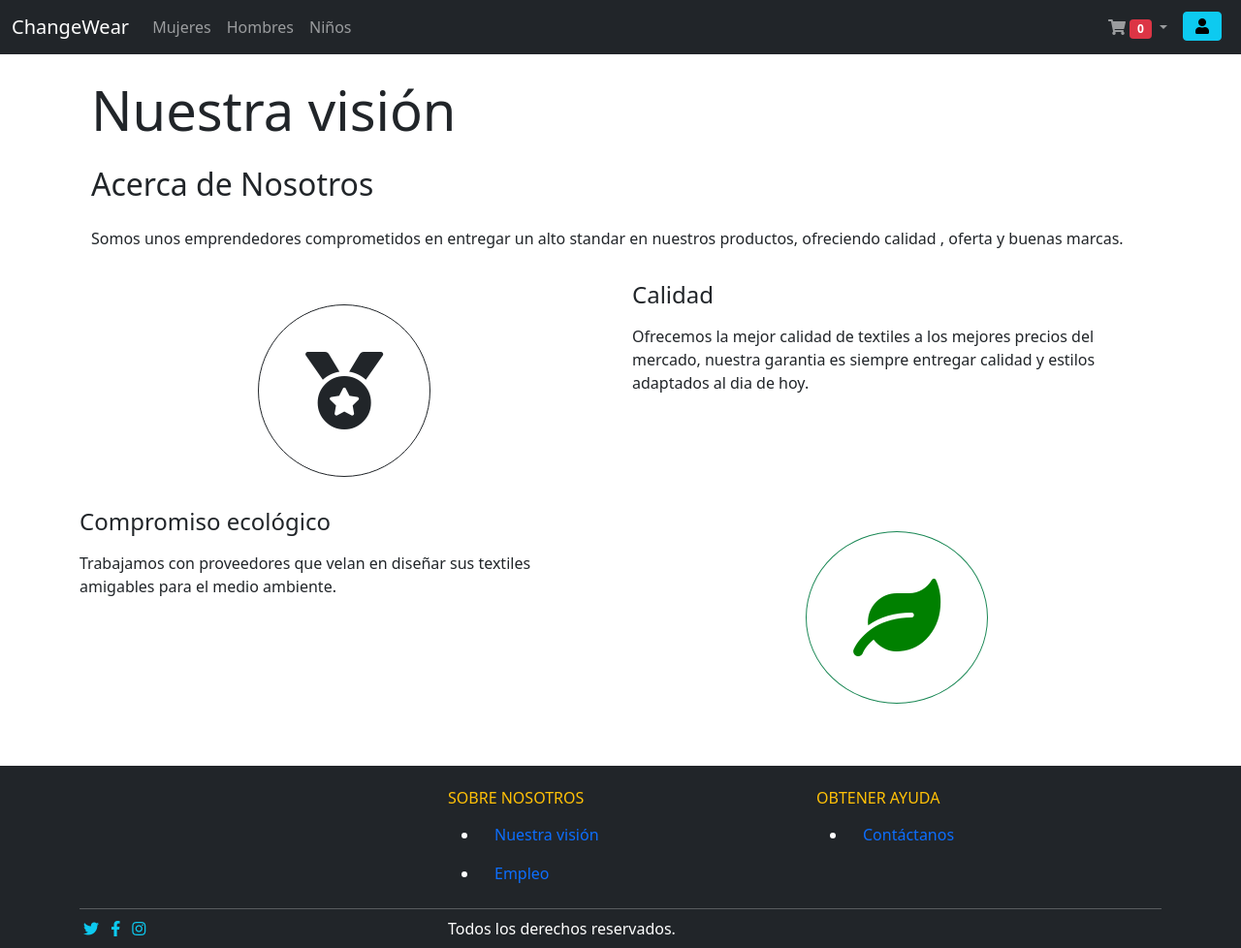
After one commit to Drakeout/changewear-django, a Django app: page /vision/ in a window 1280 px wide. The commit adds this page. Shown: the whole page at 97% size. Run offline with Django 3.2, Linux system fonts and the light colour scheme; some libraries are stand-ins or nearby versions.

Commit message:
Commit con las paginas del footer. HACER BACKUP DE ENV
hagan un backup de su carpeta ENV antes de hacer un merge desde las branches, porsiacaso

```diff
--- a/changeWear/changeWear/urls.py
+++ b/changeWear/changeWear/urls.py
@@ -32,6 +32,10 @@ urlpatterns = [
     path('pagar/', pagar_page, name='pagar_page'),
     path('update_item/', updateItem, name='update_item'),
 
+    path('vision/', vision_page, name='vision_page'),
+    path('contacto/', contacto_page, name='contacto_page'),
+    path('empleo/', empleo_page, name='empleo_page'),
+
     path('admin/', admin.site.urls),
 
 ]
--- a/changeWear/pages/templates/pages/base.html
+++ b/changeWear/pages/templates/pages/base.html
@@ -34,10 +34,17 @@
     <header>
         {% include 'pages/navbar.html' %}
     </header>
+
     {% block content %}
 
     {% endblock %}
+
     <!-- footer -->
+    <br>
+    <footer>
+        {% include 'pages/footer.html' %}
+    </footer>
+
     <script src="https://cdn.jsdelivr.net/npm/bootstrap@5.0.1/dist/js/bootstrap.bundle.min.js" integrity="sha384-gtEjrD/SeCtmISkJkNUaaKMoLD0//ElJ19smozuHV6z3Iehds+3Ulb9Bn9Plx0x4" crossorigin="anonymous"></script>
     <script src="{% static '/js/carro.js' %}"></script>
 </body>
--- /dev/null
+++ b/changeWear/pages/templates/pages/footer.html
@@ -0,0 +1,43 @@
+<footer class="bg-dark text-white my-0 mx-0 pt-4 pb-2 main-footer">
+    <div class="container">
+      <div class="row">
+        <div class="col-md">
+          <!--
+              <img src="../img/logo.png" class="logo" alt="" />
+              <img src="{'img/logo.png'}" class="logo" alt=""/>
+            -->
+        </div>
+        <div class="col-md">
+          <h6 class="text-uppercase text-warning">Sobre nosotros</h6>
+          <ul class="mb-0 pb-2">
+              <!-- TODO : Links cuando las paginas esten listas-->
+            <li class="text">
+              <a class="nav-link" href="{% url 'vision_page'%}">Nuestra visión</a>
+            </li>
+            <li class="text">
+              <a class="nav-link" href="{% url 'empleo_page'%}">Empleo</a>
+            </li>
+          </ul>
+        </div>
+        <div class="col-md">
+          <h6 class="text-uppercase text-warning">Obtener ayuda</h6>
+          <ul class="mb-0 pb-2">
+            <li class="text">
+              <a class="nav-link" href="{% url 'contacto_page'%}">Contáctanos</a>
+            </li>
+          </ul>
+        </div>
+      </div>
+      <hr class="footer-hr my-2 py-0" />
+      <div class="row">
+        <div class="col-4 text-left">
+          <i class="fab fa-twitter mx-1 text-info"></i>
+          <i class="fab fa-facebook-f mx-1 text-info"></i>
+          <i class="fab fa-instagram mx-1 text-info"></i>
+        </div>
+        <div class="col-8 text-right copyright">
+          Todos los derechos reservados.
+        </div>
+      </div>
+    </div>
+  </footer>
--- /dev/null
+++ b/changeWear/pages/templates/pages/vision.html
@@ -0,0 +1,56 @@
+{% extends 'pages/base.html' %}
+{% load static %}
+
+{% block content %}
+<main>
+    <div class="container fluid d-flex flex-column my-3">
+      <div class="">
+      </div>
+      <div class="container my-2">
+        <h1 class="display-4">Nuestra visión</h1>
+      </div>
+      <div class="container my-2">
+        <h2 class="font-weight-light">Acerca de Nosotros</h2>
+      </div>
+      <div class="container my-2 text-justify">
+        Somos unos emprendedores comprometidos en entregar un alto standar en nuestros productos, ofreciendo calidad , oferta y buenas marcas.
+      </div>
+    </div>
+    <div class="container d-flex justify-content-center my-2">
+      <div class="col-12">
+        <div class="row my-sm-2 my-md-2">
+          <div class="col-sm ">
+            <div class="col-sm d-flex justify-content-center my-sm-4">
+              <i class="fas fa-medal fa-5x border border-dark rounded-circle p-5"></i>
+            </div>
+          </div>
+          <div class="col-sm">
+            <div class="col-sm">
+              <h4>Calidad</h4>
+              <p class="pa"></p>
+              <p class="text-justify">
+                Ofrecemos la mejor calidad de textiles a los mejores precios del mercado, nuestra garantia es siempre entregar calidad y estilos adaptados al dia de hoy.
+              </p>
+            </div>
+          </div>
+        </div>
+        <div class="row my-sm-2 my-md-2">
+          <div class="col-sm ">
+            <div class="col-sm">
+              <h4>Compromiso ecológico</h4>
+              <p class="pa"></p>
+              <p class="text-justify">
+                Trabajamos con proveedores que velan en diseñar sus textiles amigables para el medio ambiente.
+              </p>
+            </div>
+          </div>
+          <div class="col-sm">
+            <div class="col-sm d-flex justify-content-center my-sm-4">
+              <i style="color: green;" class="fas fa-leaf fa-5x border border-success rounded-circle p-5"></i>
+            </div>
+          </div>
+        </div>
+      </div>
+    </div>
+  </main>
+{% endblock %}
--- a/changeWear/pages/views.py
+++ b/changeWear/pages/views.py
@@ -185,6 +185,57 @@ def pagar_page(request):
     context = {'items': items, 'compra': compra}
     return render(request, 'pages/pagar.html', context)
 
+def vision_page(request):
+    context = {}
+
+    try:
+        cliente = request.user.cliente
+        compra, creada = Compra.objects.get_or_create(cliente=cliente, completado=False)
+        items = compra.productocompra_set.all()
+        carro = compra.get_comprar_productos
+        context['carro'] = carro
+        context['items'] = items
+    except:
+        carro = None
+        items = None
+
+    return render(request, 'pages/vision.html', context)
+
+
+#TO-DO: datos de formularios para Empleo y Contacto
+
+def contacto_page(request):
+    context = {}
+
+    try:
+        cliente = request.user.cliente
+        compra, creada = Compra.objects.get_or_create(cliente=cliente, completado=False)
+        items = compra.productocompra_set.all()
+        carro = compra.get_comprar_productos
+        context['carro'] = carro
+        context['items'] = items
+    except:
+        carro = None
+        items = None
+
+    return render(request, 'pages/contacto.html', context)
+
+def empleo_page(request):
+    context = {}
+
+    try:
+        cliente = request.user.cliente
+        compra, creada = Compra.objects.get_or_create(cliente=cliente, completado=False)
+        items = compra.productocompra_set.all()
+        carro = compra.get_comprar_productos
+        context['carro'] = carro
+        context['items'] = items
+    except:
+        carro = None
+        items = None
+
+    return render(request, 'pages/empleo.html', context)
+
 def updateItem(request):
     data = json.loads(request.body)
     productoId = data['productId']
```
Also changed, not shown: changeWear/pages/templates/pages/contacto.html (added, +32 -0 lines), changeWear/pages/templates/pages/empleo.html (added, +51 -0 lines).
